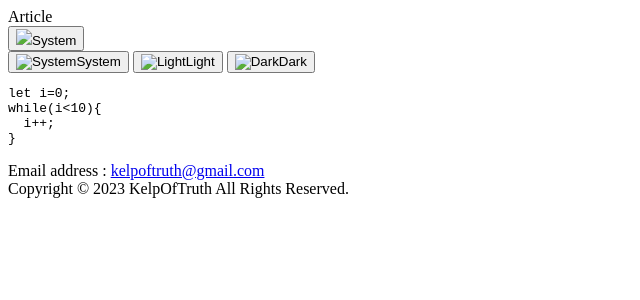
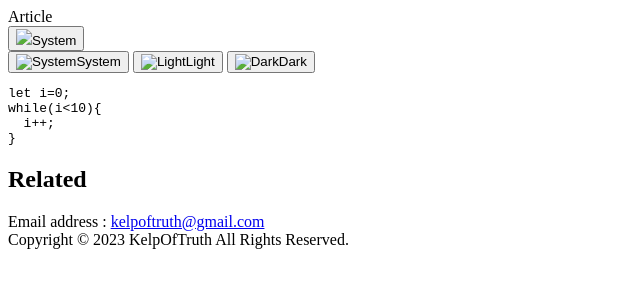
Before and after one commit to kelp-of-truth/articles, a Jekyll site: the page built from README.md, in a window 1280 px wide. Shown: the top 300 px of the page, without its empty margins (0-640 px from the left). Built offline with Jekyll 4.4.1, drawn with Linux system fonts in a browser that asks for light colours; nearby versions of some CDN libraries; our own code applies the rules of GitHub Pages for plain Markdown files.

Commit message:
Update default.html

```diff
--- a/_layouts/default.html
+++ b/_layouts/default.html
@@ -29,7 +29,8 @@
     </header>
     <article>
       {{content}}
-      {{next}}
+      <h2>Related</h2>
+      {{site.related_posts}}
     </article>
     <footer>
       <p>
```
